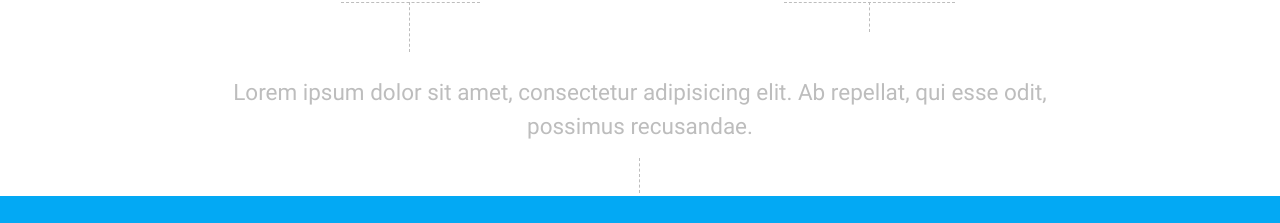
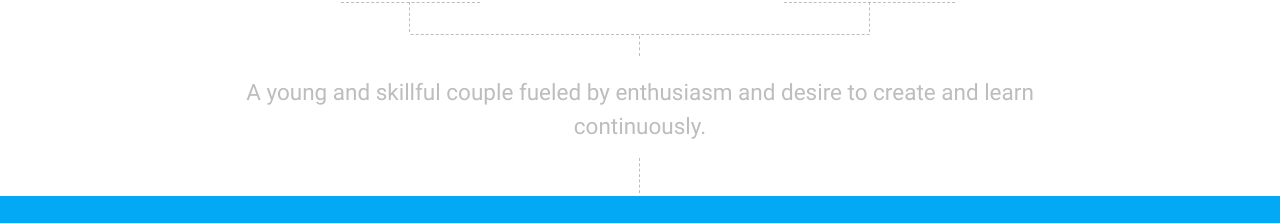
Before and after one commit to sasa95/our-agency, a plain HTML site: page index.html in a window 1280 px wide. Shown: the part 3019-3242 px from the top of the page. Drawn offline with nearby package versions, Linux system fonts and the light colour scheme.

Commit message:
Added About-Us text

```diff
--- a/index.html
+++ b/index.html
@@ -293,7 +293,7 @@
                 <h3 class="grey-text text-lighten-1 team-member-job">Graphics Designer</h3>
               </div>
             </div>
-            <p class="closing-text grey-text text-lighten-1">Lorem ipsum dolor sit amet, consectetur adipisicing elit. Ab repellat, qui esse odit, possimus recusandae.</p>
+            <p class="closing-text grey-text text-lighten-1">A young and skillful couple fueled by enthusiasm and desire to create and learn continuously.</p>
           </div>
         </section>
         <section class="contact light-blue white-text">
--- a/scss/custom/layout/_our-team.scss
+++ b/scss/custom/layout/_our-team.scss
@@ -1,4 +1,5 @@
 .our-team {
+	position: relative;
 	padding-top: 40px;
 	text-align: center;
 	.team-member- {
@@ -31,9 +32,11 @@
 		}
 	}
 	.col:first-child .team-member-job {
+		@media #{$small-and-down} {
 			&:after {
 				bottom: -50px;
 				height: 50px;
+			}
 		}
 	}
 	.col:last-child .team-member-job {
@@ -43,6 +46,27 @@
 		position: relative;
 		padding-bottom: 30px;
 		font-size: 1.5em;
+		@media #{$medium-and-up} {
+			&:before {
+				content: "";
+				@include abs-centered(x);
+				top: -42px;
+				display: block;
+				border-top: 1px dashed color("grey", "lighten-1");
+				width: 51.2%;
+				height: 2px;
+			}
+			&:after {
+				content: "";
+				@include abs-centered(x);
+				top: -40px;
+				display: block;
+				border-left: 1px dashed color("grey", "lighten-1");
+				width: 2px;
+				height: 20px;
+			}
+		}
+	}
 	&:after {
 		content: "";
 		@include abs-centered(x);
@@ -53,4 +77,3 @@
 		height: 35px;
 	}
 }
-}
```
Also changed, not shown: css/app.css. Lines whose indentation alone changed are shown as unchanged.
